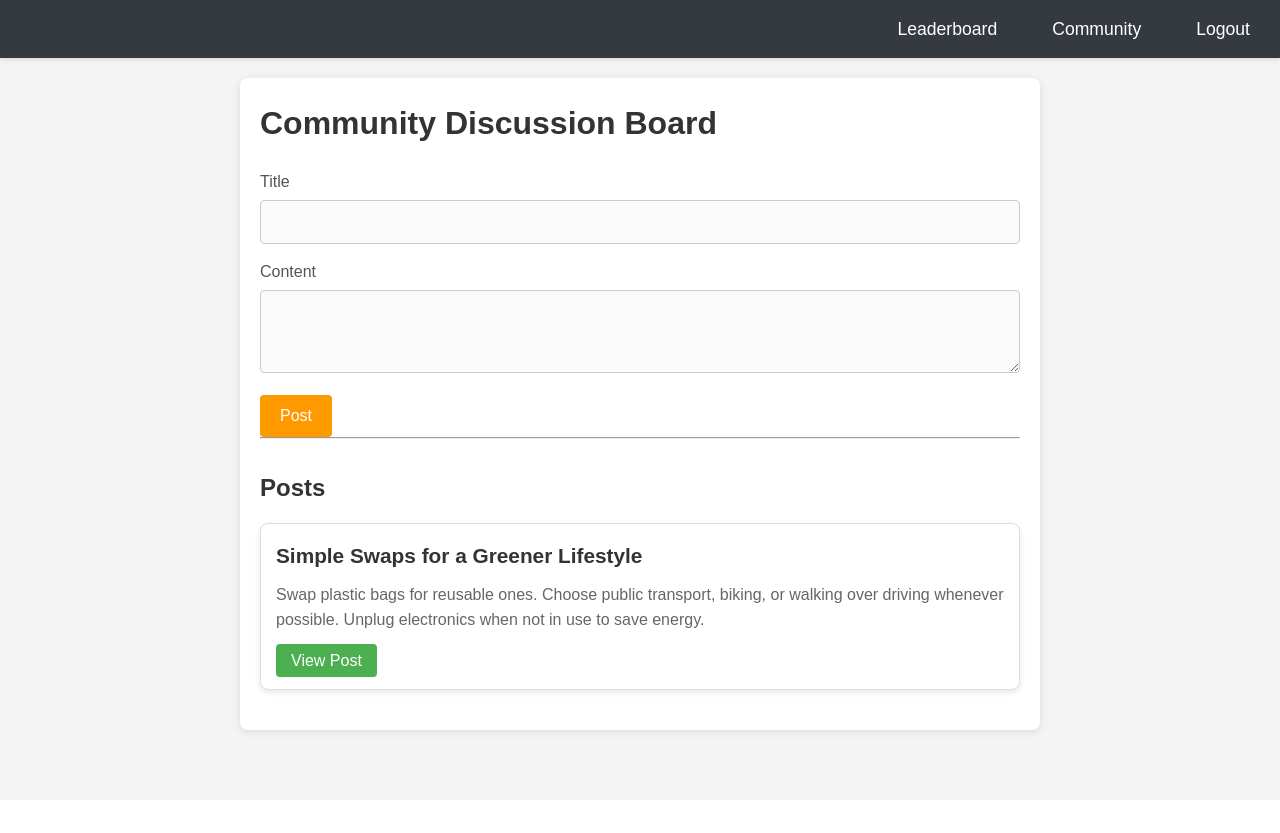
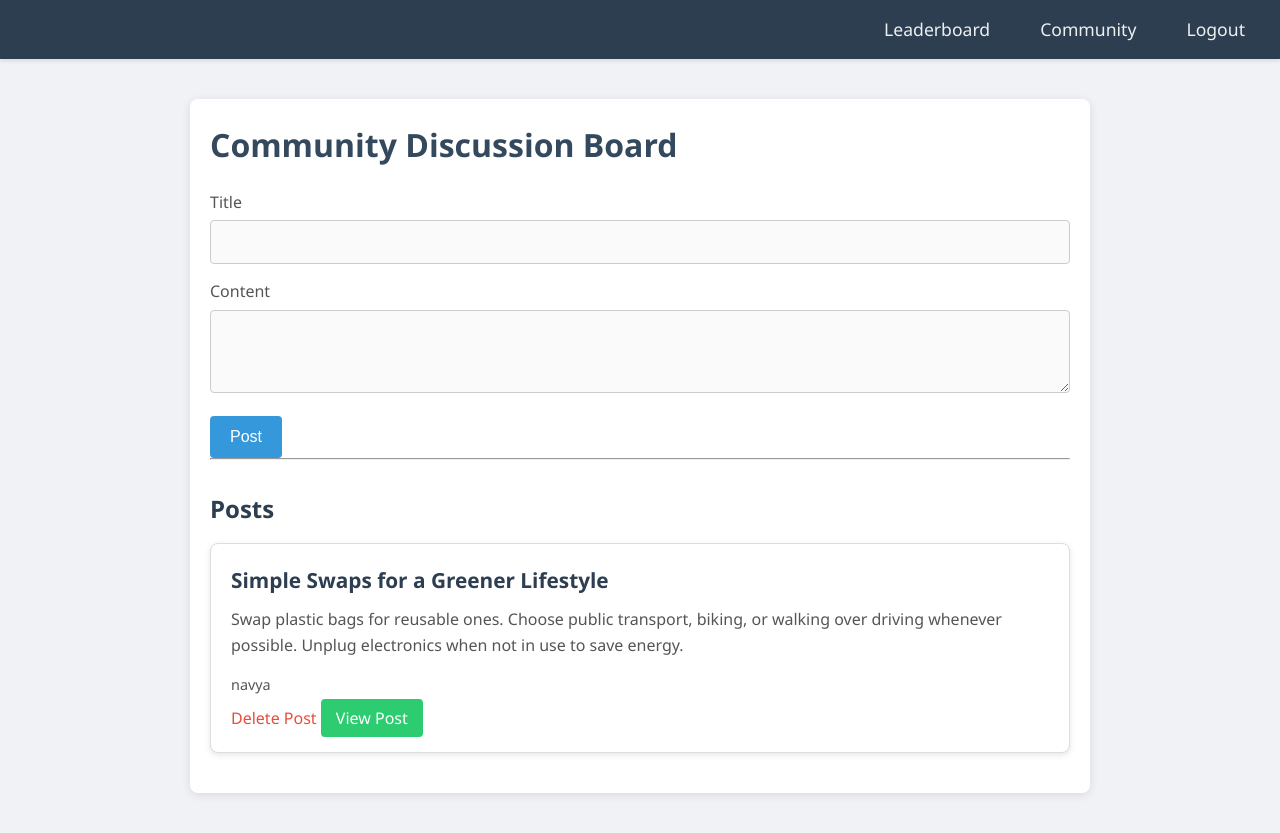
Before and after one commit to NAVYA260/Air-Monitoring-Application, a Flask app: page /community in a window 1280 px wide. Before the commit the page ends 739 px from the top, so only its background shows below. Run offline with Flask 3, Linux system fonts and the light colour scheme; a user stored in the database is signed in; data comes from the database, SQL or seed files in the repository; both versions use the stored data as it was after the commit; parts of the project's set-up code (start-up, migrations or seed data) failed here and were passed over.

Commit message:
modified

```diff
--- a/app.py
+++ b/app.py
@@ -28,6 +28,7 @@ class User( db.Model):
     email = db.Column(db.String(120), unique=True, nullable=False)
     password = db.Column(db.String(80), nullable=False)
     city = db.Column(db.String(120))
+    is_admin = db.Column(db.Boolean, default=False)
 
 
 class Post(db.Model):
@@ -59,10 +60,19 @@ class Leaderboard(db.Model):
     date_recorded = db.Column(db.DateTime, default=datetime.utcnow)
     user = db.relationship('User', backref=db.backref('leaderboard_entries', lazy=True))
 
-
-
 with app.app_context():
     db.create_all()
+    admin_user = User.query.filter_by(username="admin").first()
+    if not admin_user:
+        admin_user = User(
+            username="admin",
+            email="admin@example.com",
+            password="123",
+            city="Andhra",
+            is_admin=True
+        )
+        db.session.add(admin_user)
+        db.session.commit()
 
 
 openWeatherMapApiKey = '0cf7c26dfafe8347249c852c4a0610b1'
@@ -84,7 +94,6 @@ def load_user(user_id):
     return User.query.get(int(user_id))
 
 
-
 @app.route('/')
 def index():
     return render_template('index.html')
@@ -103,6 +112,7 @@ def login():
             user = User.query.filter_by(username=username).first()
             if user and user.password == password:
                 session['user_id'] = user.id
+                session['is_admin'] = user.is_admin
                 return redirect(url_for('home'))
             else:
                 error = "Invalid username or password."
@@ -146,24 +156,30 @@ def home():
         return redirect(url_for('login'))
     return render_template('home.html')
 
+
 @app.route('/community', methods=["GET", "POST"])
 def community():
     if request.method == "POST":
         title = request.form['title']
         content = request.form['content']
-        author_id = 1  # Replace with logic to get the actual user ID
-        new_post = Post(title=title, content=content, author_id=author_id)
+        user_id = session.get('user_id')
+        new_post = Post(title=title, content=content, author_id=user_id)
         db.session.add(new_post)
         db.session.commit()
         return redirect(url_for('community'))
-    posts = Post.query.all()
+    if 'is_admin' in session and session['is_admin']:
+        posts = Post.query.all()
+    else:
+        posts = Post.query.all()
     return render_template('community.html', posts=posts)
+
 
 @app.route('/post/<int:post_id>', methods=["GET", "POST"])
 def post(post_id):
     post = Post.query.get_or_404(post_id)
-    user_id = 1  # Replace with the actual user ID
-
+    user_id = session.get('user_id')
+    if not user_id:
+        return redirect(url_for('login'))
     if request.method == "POST":
         if 'like' in request.form:
             existing_like = Like.query.filter_by(post_id=post.id, user_id=user_id).first()
@@ -178,11 +194,39 @@ def post(post_id):
             new_comment = Comment(content=content, post_id=post_id, author_id=user_id)
             db.session.add(new_comment)
             db.session.commit()
+    user_likes = Like.query.filter_by(post_id=post.id, user_id=user_id).all()
+    likes_count = len(user_likes)
+    user_has_liked = len(user_likes) > 0
+    all_likes_count = post.likes.count()
 
-    likes_count = post.likes.count()  # Count all likes for the post
-    user_has_liked = Like.query.filter_by(post_id=post.id, user_id=user_id).first() is not None
+    return render_template('post.html', post=post, likes_count=all_likes_count,
+                           user_has_liked=user_has_liked)
 
-    return render_template('post.html', post=post, likes_count=likes_count, user_has_liked=user_has_liked)
+@app.route('/admin/delete_post/<int:post_id>')
+@app.route('/admin/delete_post/<int:post_id>')
+def delete_post(post_id):
+    post = Post.query.get(post_id)
+    if post:
+        likes = Like.query.filter_by(post_id=post.id).all()
+        for like in likes:
+            db.session.delete(like)
+        for comment in post.comments:
+            db.session.delete(comment)
+
+        db.session.delete(post)
+        db.session.commit()
+        return redirect(url_for('community'))
+    else:
+        return redirect(url_for('error_page'))
+
+@app.route('/admin/delete_comment/<int:comment_id>')
+def delete_comment(comment_id):
+    if 'is_admin' not in session or not session['is_admin']:
+        return redirect(url_for('home'))
+    comment = Comment.query.get_or_404(comment_id)
+    db.session.delete(comment)
+    db.session.commit()
+    return redirect(url_for('post', post_id=comment.post_id))
 
 
 @app.route('/form', methods=['GET', 'POST'])
@@ -214,6 +258,7 @@ def form():
             'Frequency of Traveling by Air':{'very frequently':4,'frequently':3,'rarely':2,'never':1},
             'Waste Bag Size':{'small':1,'medium':2,'large':3,'extra large':4},
             'Energy efficiency':{'No':0,'Sometimes':1,'Yes':2},
+            'How Often Shower':{'daily':5,'more frequently':15,'less frequently':2,'twice a day':10}
         }
         for column,mapping in mappings.items():
             if column in df.columns:
@@ -258,8 +303,6 @@ def result():
     return render_template('result.html', emission=emission)
 
 
-
-
 @app.route('/leaderboard')
 def leaderboard():
     leaderboard_query = db.session.query(
@@ -278,7 +321,6 @@ def leaderboard():
                 "carbon_emission": round(avg_emission, 2),
             })
     return render_template('leaderboard.html', leaderboard=leaderboard)
-
 
 
 @app.route('/visualize')
@@ -311,21 +353,16 @@ def api_weather():
     city = request.args.get('city', 'Bhimavaram')
     weather_url = f"http://api.openweathermap.org/data/2.5/weather?q={city}&appid={openWeatherMapApiKey}&units=metric"
     weather_response = requests.get(weather_url)
-
     if weather_response.status_code != 200:
         return jsonify({'error': 'Could not fetch weather data'}), 500
-
     weather_data = weather_response.json()
-
     try:
         aqi_url = f"https://api.waqi.info/feed/{city}/?token=132f67be1b7c0decb2f2135bafb77d0f692bec9a"
         aqi_response = requests.get(aqi_url)
         aqi_json = aqi_response.json()
-
         if aqi_json.get('status') == "ok":
             aqi_data = aqi_json.get('data', {})
             aqi = aqi_data.get('aqi', 'N/A')
-
             if aqi != 'N/A':
                 if aqi <= 50:
                     aqi_status = "Good"
@@ -344,15 +381,11 @@ def api_weather():
         else:
             print(f"Error: {aqi_json.get('data', 'Unknown error')}")
             aqi_status = "N/A"
-
     except Exception as e:
         aqi_status = "N/A"
         print(f"Error fetching AQI: {e}")
-
     weather_data['aqi_status'] = aqi_status
-
     return jsonify(weather_data)
-
 
 
 @app.route('/api/news')
@@ -360,11 +393,9 @@ def get_news():
     city = request.args.get('city')
     if not city:
         return jsonify({"error": "City is required"}), 400
-
     url = f"https://newsdata.io/api/1/latest?apikey=pub_606934e17c47151f23ec0bc338d60f08a5e31&q={city}"
     response = requests.get(url)
     news_data = response.json()
-
     if response.status_code == 200:
         return jsonify(news_data)
     else:
--- a/templates/community.html
+++ b/templates/community.html
@@ -6,7 +6,6 @@
     <meta name="viewport" content="width=device-width, initial-scale=1.0">
     <title>Community</title>
     <style>
-        /* General Reset */
         * {
             margin: 0;
             padding: 0;
@@ -14,49 +13,50 @@
         }
 
         body {
-            font-family: Arial, sans-serif;
-            background-color: #f4f4f4;
+            font-family: 'Segoe UI', Tahoma, Geneva, Verdana, sans-serif;
+            background-color: #f0f2f5;
             color: #333;
             line-height: 1.6;
         }
 
-        /* Navbar Styles */
         .navbar {
-            background-color: #343a40;
-            padding: 15px;
+            background-color: #2c3e50;
+            padding: 15px 20px;
             display: flex;
             justify-content: flex-end;
             align-items: center;
             box-shadow: 0 2px 4px rgba(0, 0, 0, 0.1);
+            position: sticky;
+            top: 0;
+            z-index: 1000;
         }
 
         .navbar-links {
             list-style-type: none;
-            margin: 0;
-            padding: 0;
             display: flex;
         }
 
         .navbar-links li {
-            margin-left: 25px;
+            margin-left: 20px;
         }
 
         .navbar-links a {
-            color: white;
+            color: #ecf0f1;
             text-decoration: none;
             font-size: 1.1rem;
-            padding: 5px 15px;
-            transition: color 0.3s ease;
+            padding: 8px 15px;
+            border-radius: 4px;
+            transition: background-color 0.3s ease, color 0.3s ease;
         }
 
         .navbar-links a:hover {
-            color: #ff9900;
+            background-color: #34495e;
+            color: #f39c12;
         }
 
-        /* Container */
         .container {
-            max-width: 800px;
-            margin: 20px auto;
+            max-width: 900px;
+            margin: 40px auto;
             padding: 20px;
             background-color: white;
             border-radius: 8px;
@@ -65,7 +65,7 @@
 
         h1 {
             font-size: 2rem;
-            color: #333;
+            color: #34495e;
             margin-bottom: 20px;
         }
 
@@ -73,9 +73,9 @@
             font-size: 1.5rem;
             margin-top: 30px;
             margin-bottom: 15px;
+            color: #2c3e50;
         }
 
-        /* Form Styles */
         .form-label {
             font-size: 1rem;
             margin-bottom: 5px;
@@ -95,12 +95,13 @@
         }
 
         .form-control:focus {
-            border-color: #ff9900;
+            border-color: #3498db;
             outline: none;
+            background-color: #eef7fd;
         }
 
         .btn-primary {
-            background-color: #ff9900;
+            background-color: #3498db;
             color: white;
             border: none;
             padding: 12px 20px;
@@ -111,68 +112,70 @@
         }
 
         .btn-primary:hover {
-            background-color: #e68a00;
+            background-color: #2980b9;
         }
 
-        /* Post Card Styles */
         .card {
             background-color: #fff;
             border: 1px solid #ddd;
             border-radius: 8px;
             margin-bottom: 20px;
-            padding: 15px;
+            padding: 20px;
             box-shadow: 0 2px 6px rgba(0, 0, 0, 0.1);
-            transition: transform 0.3s ease;
+            transition: transform 0.3s ease, box-shadow 0.3s ease;
         }
 
         .card:hover {
             transform: translateY(-5px);
+            box-shadow: 0 4px 12px rgba(0, 0, 0, 0.2);
         }
 
         .card-title {
             font-size: 1.3rem;
-            color: #333;
+            color: #2c3e50;
             margin-bottom: 10px;
         }
 
         .card-text {
             font-size: 1rem;
-            color: #666;
+            color: #555;
             margin-bottom: 15px;
         }
 
         .btn-view {
-            background-color: #4CAF50;
+            background-color: #2ecc71;
             color: white;
             padding: 8px 15px;
             text-decoration: none;
             border-radius: 4px;
             font-size: 1rem;
             transition: background-color 0.3s ease;
+            margin-top: 10px;
         }
 
         .btn-view:hover {
-            background-color: #45a049;
+            background-color: #27ae60;
         }
 
-        /* Responsive Styles */
+        a {
+            color: #e74c3c;
+            text-decoration: none;
+        }
+
+        .post-author {
+            margin-bottom: 10px;
+            color: #555;
+            font-size: 0.9rem;
+        }
+
+        a:hover {
+            text-decoration: underline;
+        }
+
         @media (max-width: 768px) {
-            .navbar {
-                background-color: #343a40;
-                padding: 20px 20px;
-                width: 100%;
-                display: flex;
-                justify-content: flex-end;
-                margin-bottom: 10px;
-                position: fixed;
-                top: 0;
-                z-index: 1000;
-                box-shadow: 0 2px 5px rgba(0, 0, 0, 0.1);
-            }
-
             .navbar-links {
-                display: block;
-                margin-top: 10px;
+                flex-direction: column;
+                align-items: flex-start;
             }
 
             .navbar-links li {
@@ -228,6 +231,10 @@
             <div class="card-body">
                 <h5 class="card-title">{{ post.title }}</h5>
                 <p class="card-text">{{ post.content }}</p>
+                <p class="post-author">{{post.author.username }}</p>
+                {% if 'is_admin' in session and session['is_admin'] %}
+                <a href="{{ url_for('delete_post', post_id=post.id) }}">Delete Post</a>
+                {% endif %}
                 <a href="{{ url_for('post', post_id=post.id) }}" class="btn-view">View Post</a>
             </div>
         </div>
--- a/templates/form.html
+++ b/templates/form.html
@@ -61,7 +61,7 @@
             text-decoration: underline;
         }
         .navbar {
-            background-color: #343a40;
+            background-color: #2c3e50;
             padding: 20px 20px;
             width: 100%;
             display: flex;
--- a/templates/home.html
+++ b/templates/home.html
@@ -161,7 +161,7 @@
             margin-bottom: 10px;
         }
         .navbar {
-            background-color: #393b41;
+            background-color: #2c3e50;
             padding: 20px 20px;
             width: 100%;
             display: flex;
--- a/templates/index.html
+++ b/templates/index.html
@@ -14,16 +14,13 @@
             background-color: #f0f2f5;
             font-family: Arial, sans-serif;
         }
-
         h1 {
             margin-bottom: 20px;
         }
-
         .buttons {
             display: flex;
             gap: 20px;
         }
-
         .buttons a {
             text-decoration: none;
             color: white;
@@ -34,7 +31,6 @@
             font-weight: bold;
             text-align: center;
         }
-
         .buttons a:hover {
             background-color: #0056b3;
         }
--- a/templates/leaderboard.html
+++ b/templates/leaderboard.html
@@ -52,7 +52,7 @@
             color: #333;
         }
         .navbar {
-            background-color: #343a40;
+            background-color: #2c3e50;
             padding: 20px 20px;
             width: 100%;
             display: flex;
@@ -110,7 +110,6 @@
                         <td>{{ user.carbon_emission }}</td>
                     </tr>
                 {% endfor %}
-
         </tbody>
     </table>
 </body>
--- a/templates/result.html
+++ b/templates/result.html
@@ -89,7 +89,7 @@
         }
 
         .navbar {
-            background-color: #343a40;
+            background-color: #2c3e50;
             padding: 20px 20px;
             width: 100%;
             display: flex;
--- a/templates/visualize.html
+++ b/templates/visualize.html
@@ -6,7 +6,7 @@
     <title>Visualization</title>
     <style>
         .navbar {
-            background-color: #343a40;
+            background-color: #2c3e50;
             padding: 20px 20px;
             width: 100%;
             display: flex;
```
Also changed, not shown: forms.py (+53 -36 lines), templates/post.html (+14 -4 lines), instance/database.db.
